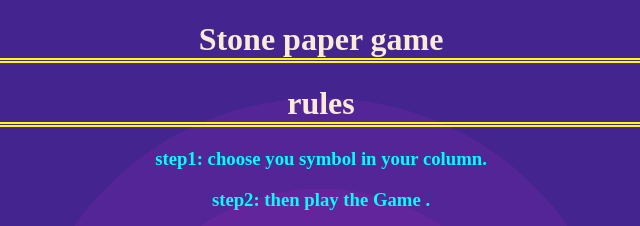
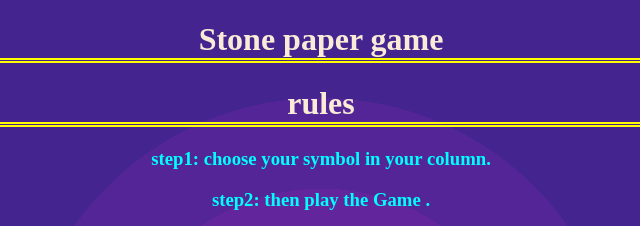
Before and after one commit to msbalakrishnan/stone_paper_game_, a plain HTML site: page index.html in a window 1280 px wide. Shown: the top 226 px of the page, 319-959 px from the left. Drawn offline with Linux system fonts and the light colour scheme.

Commit message:
Update index.html

```diff
--- a/index.html
+++ b/index.html
@@ -14,7 +14,7 @@
     <!-- game rules are given here  -->
     <h1>Stone paper game </h1>
     <h1>rules</h1>
-    <h3>step1: choose you symbol in your column. </h3>
+    <h3>step1: choose your symbol in your column. </h3>
     <h3>step2: then play the Game .</h3>
     <h3>step3: if you want to play again, click the again button</h3>
    <!-- rules img are given here  -->
```
